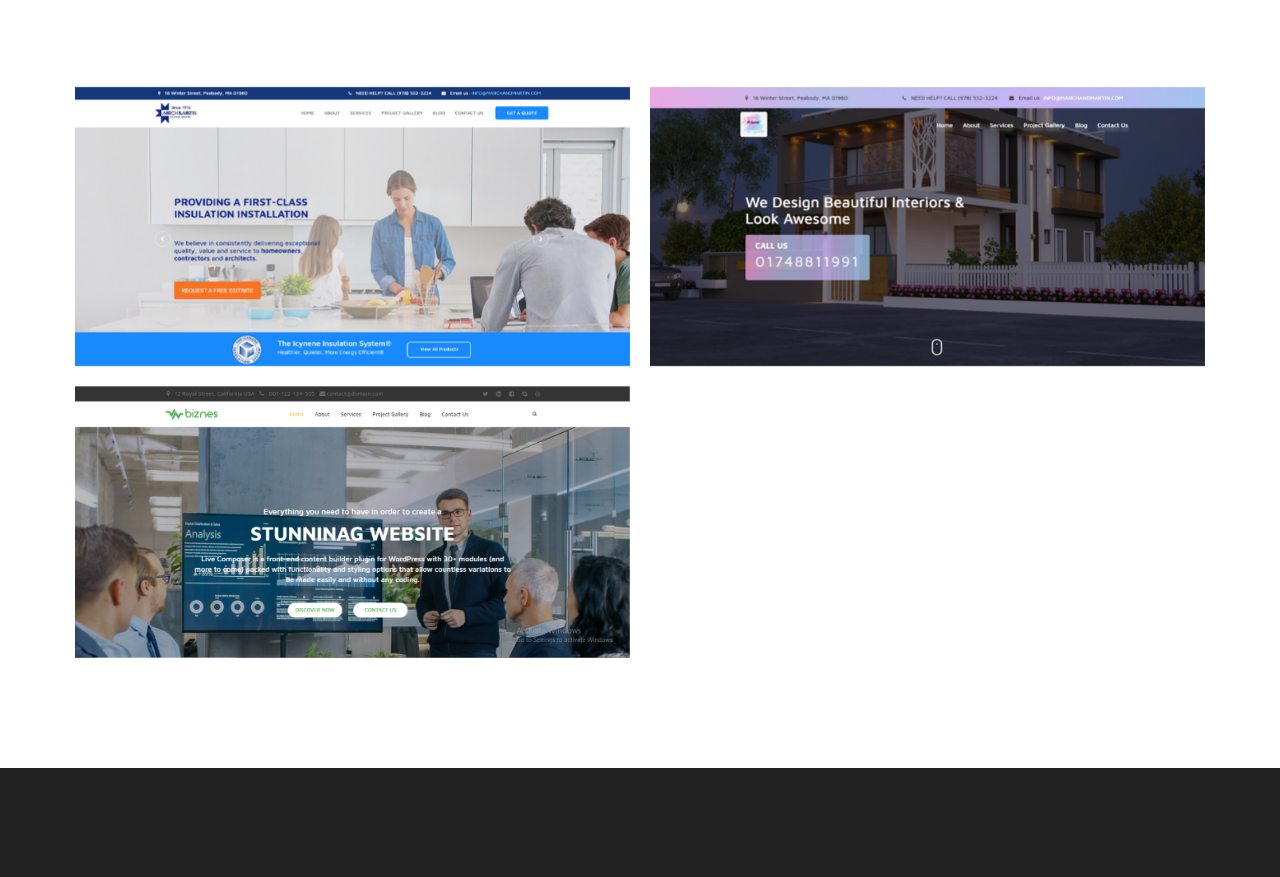
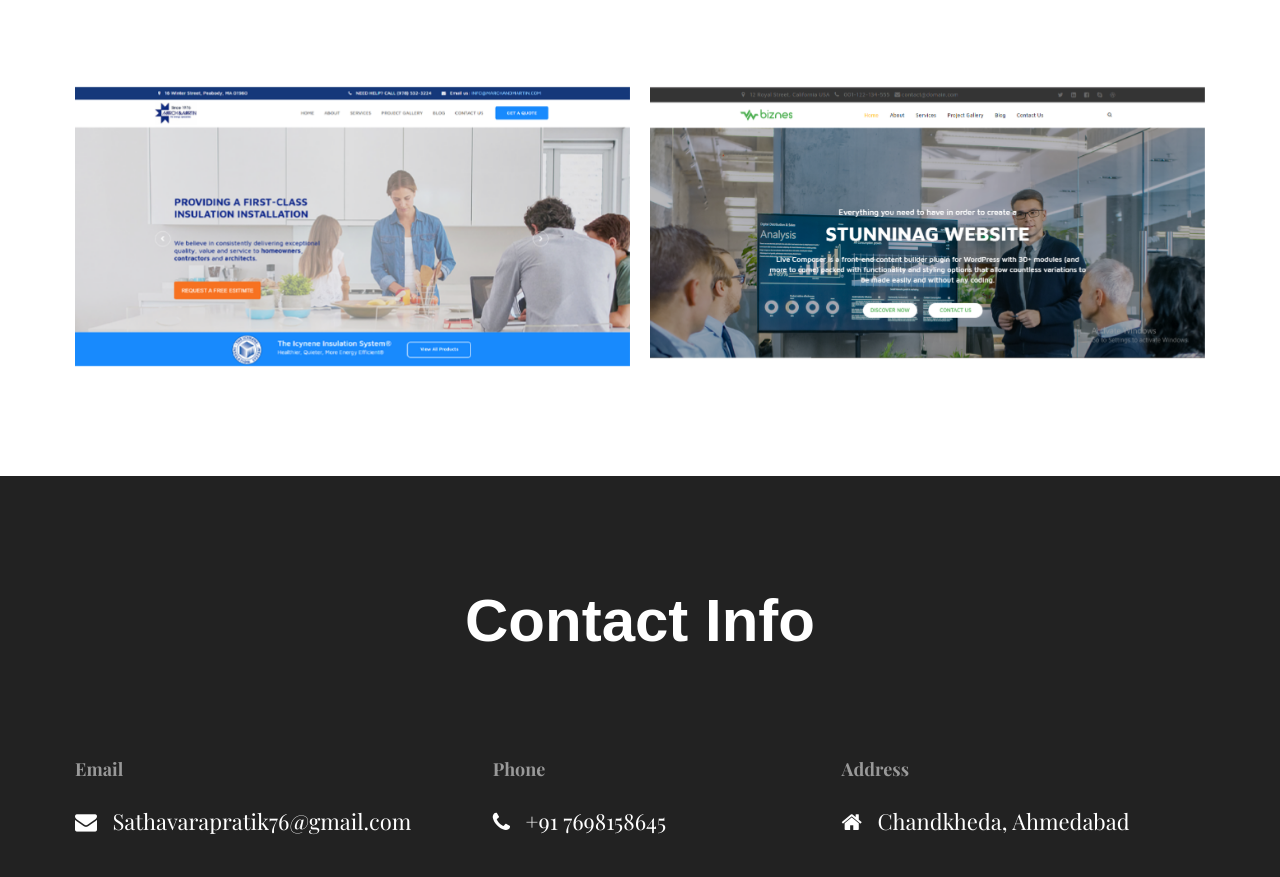
Before and after one commit to pratikSathwara/portfolio, a plain HTML site: page index.html in a window 1280 px wide. Shown: the part 3024-3901 px from the top of the page. Drawn offline with nearby package versions, Linux system fonts and the light colour scheme; a web font is replaced by a local one.

Commit message:
change updated

```diff
--- a/index.html
+++ b/index.html
@@ -157,14 +157,6 @@
                      </div>
                   </a>
                </div>
-               <div class="Portfolio_bx" data-aos="fade-left">
-                  <a href="https://hmcreations.000webhostapp.com/" target="_blank" class="img_hov" title="HM creation">
-                     <img src="./img/hm_creation.png" alt="hm_creation">
-                     <div class="middle">
-                        <div class="text">View Project</div>
-                     </div>
-                  </a>
-               </div>
                <div class="Portfolio_bx" data-aos="fade-right">
                   <a href="file:///G:/binza_html-20191115T153433Z-001/binza_html/index.html" target="_blank" class="img_hov" title="Biznes">
                      <img src="./img/biznes.png" alt="Biznes">
```
